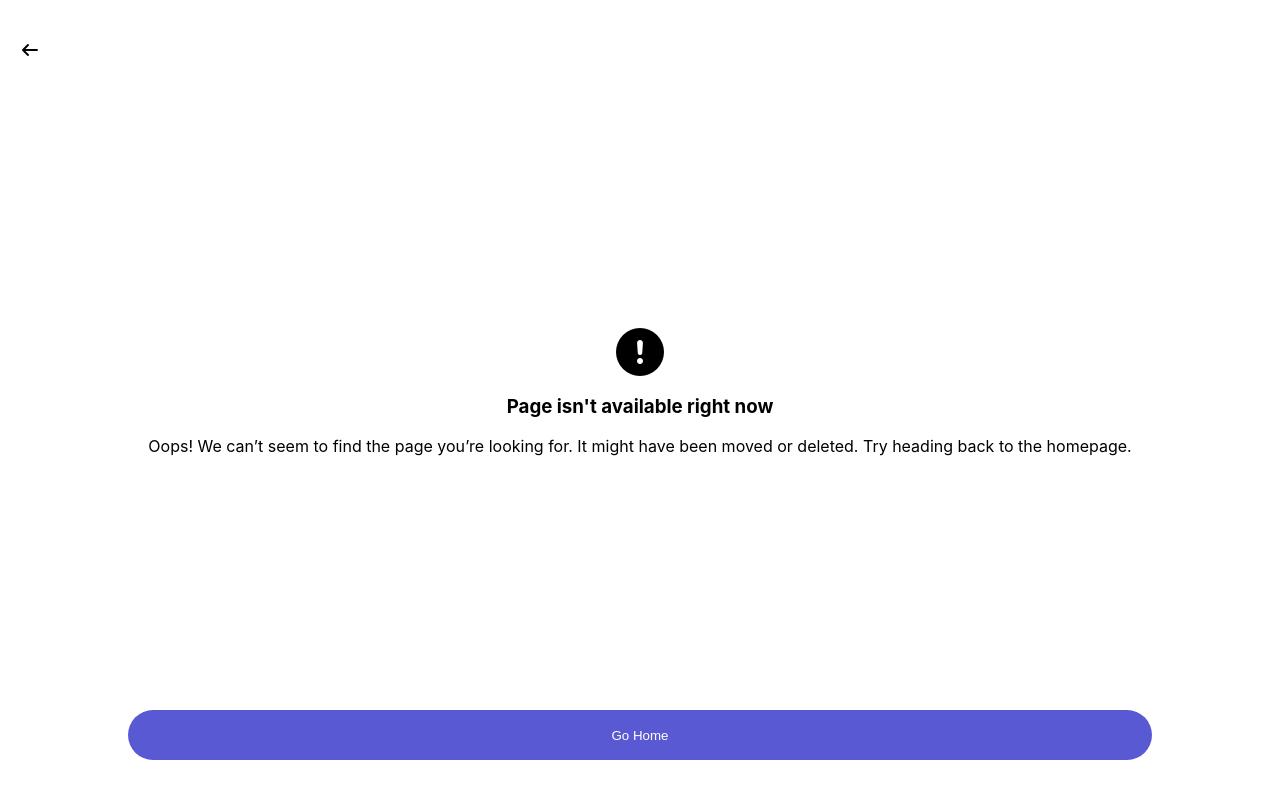
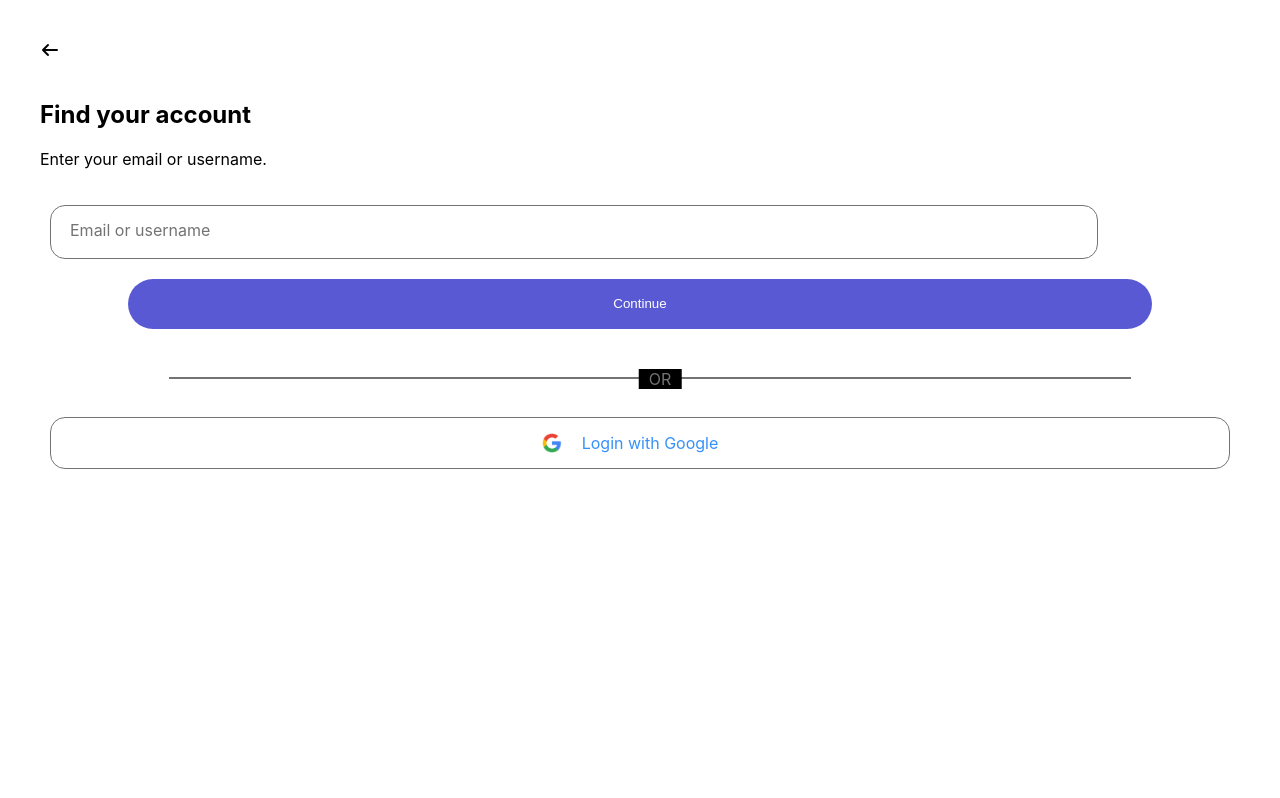
Before and after one commit to Taelo1829/small-street, a React (Create React App) app: page /forgot-password in a window 1280 px wide. Shown: the top 798 px of the page. Built offline with nearby package versions, Linux system fonts and the light colour scheme.

Commit message:
Implement Forgot Password feature with UI and navigation

```diff
--- a/src/App.css
+++ b/src/App.css
@@ -63,7 +63,6 @@ body {
   align-items: center;
 }
 
-
 .dark {
   background-color: #000000;
   color: #ffffff;
@@ -71,7 +70,22 @@ body {
 
 }
 
+.email {
+  padding-top: 20px;
+}
+
 .forgot-password {
+  height: 100vh;
+  padding-top: 80px;
+
+  div:not(.back) {
+    margin-left: 10px;
+    margin-right: 10px;
+    font-weight: 400;
+  }
+}
+
+.forgot-password-button {
   text-align: center;
   width: 100%;
   margin-top: 20px;
@@ -171,7 +185,7 @@ body {
 
   .text {
     position: absolute;
-    top: -50%;
+    top: 0px;
     left: 50%;
     transform: translate(-50%, -50%);
     background-color: #000000;
@@ -192,6 +206,16 @@ body {
   padding-right: 20px;
 }
 
+.reverse {
+  display: flex;
+  flex-direction: column-reverse;
+  padding-top: 10px
+}
+
+.reverse .text {
+  top: 10px
+}
+
 .text-center {
   text-align: center;
 }
--- a/src/App.js
+++ b/src/App.js
@@ -4,6 +4,7 @@ import Login from './Pages/Login/Login';
 import '@fortawesome/fontawesome-free/css/all.min.css';
 import { GoogleOAuthProvider } from '@react-oauth/google';
 import NotFound from './Pages/NotFound/NotFound';
+import ForgotPassword from './Pages/ForgotPassword/ForgotPassword';
 function App() {
   const prefersDark = window.matchMedia('(prefers-color-scheme: dark)').matches;
   let theme = prefersDark ? 'dark' : 'light';
@@ -14,6 +15,7 @@ function App() {
         <Router>
           <Routes>
             <Route path="/" element={<Login />} />
+            <Route path="/forgot-password" element={<ForgotPassword />} />
             <Route path="*" element={<NotFound />} />
           </Routes>
         </Router>
--- /dev/null
+++ b/src/Components/Back.jsx
@@ -0,0 +1,13 @@
+import React from 'react'
+import { useNavigate } from 'react-router-dom'
+
+const Back = () => {
+    const navigate = useNavigate()
+    return (
+        <div className='back' onClick={() => navigate(-1)}>
+            <i className='fa fa-arrow-left'></i>
+        </div>
+    )
+}
+
+export default Back
--- a/src/Components/OR.jsx
+++ b/src/Components/OR.jsx
@@ -1,10 +1,10 @@
 import React from 'react'
 
-const OR = () => {
+const OR = ({ className }) => {
     return (
         <div className='or'>
             <hr />
-            <div className='text'>OR</div>
+            <div className={className+' text'}>OR</div>
         </div>
     )
 }
--- /dev/null
+++ b/src/Pages/ForgotPassword/ForgotPassword.jsx
@@ -0,0 +1,27 @@
+import React from 'react'
+import Back from '../../Components/Back'
+import Input from '../../Components/Input'
+import Button from '../../Components/Buttons/Button'
+import OR from '../../Components/OR'
+import Google from '../Login/Google'
+
+const ForgotPassword = () => {
+    return (
+        <div className='forgot-password'>
+            <Back />
+            <div className='px-2'>
+                <div>
+                    <h2>Find your account</h2>
+                    <p>Enter your email or username.</p>
+                </div>
+                <div className='email'>
+                    <Input label="Email or username" />
+                    <Button value="Continue" />
+                </div>
+                <Google reverse />
+            </div>
+        </div>
+    )
+}
+
+export default ForgotPassword
--- a/src/Pages/Login/Google.jsx
+++ b/src/Pages/Login/Google.jsx
@@ -4,7 +4,7 @@ import GoogleText from './GoogleText'
 import { useGoogleLogin } from '@react-oauth/google'
 import OR from '../../Components/OR'
 
-const Google = () => {
+const Google = ({ reverse }) => {
     const login = useGoogleLogin({
         onSuccess: tR => getUserData(tR.access_token),
         onError: error => console.log('Login Failed:', error)
@@ -29,9 +29,9 @@ const Google = () => {
     }
 
     return (
-        <div>
+        <div className={reverse ? 'reverse' : ""}>
             <Button2 value={<GoogleText />} onClick={login} />
-            <OR />
+            <OR className={reverse ? "reverse" : ""} />
         </div>
     )
 }
--- a/src/Pages/Login/Login.jsx
+++ b/src/Pages/Login/Login.jsx
@@ -41,7 +41,7 @@ const Login = () => {
                     type={!passwordVisible ? "password" : ""}
                     value={password} />
                 <Button value="Log in" />
-                <div className='forgot-password' onClick={()=>navigate("/forgot-password")}>
+                <div className='forgot-password-button' onClick={() => navigate("/forgot-password")}>
                     <p >Forgot password?</p>
                 </div>
             </div>
--- a/src/Pages/NotFound/NotFound.jsx
+++ b/src/Pages/NotFound/NotFound.jsx
@@ -1,14 +1,13 @@
 import React from 'react'
 import Button from '../../Components/Buttons/Button'
 import { useNavigate } from 'react-router-dom'
+import Back from '../../Components/Back'
 
 const NotFound = () => {
     const navigate = useNavigate()
     return (
         <div className='not-found'>
-            <div className='back' onClick={() => navigate(-1)}>
-                <i className='fa fa-arrow-left'></i>
-            </div>
+            <Back />
             <div>
                 <i className='fa fa-exclamation-circle fa-3x'></i>
             </div>
```
